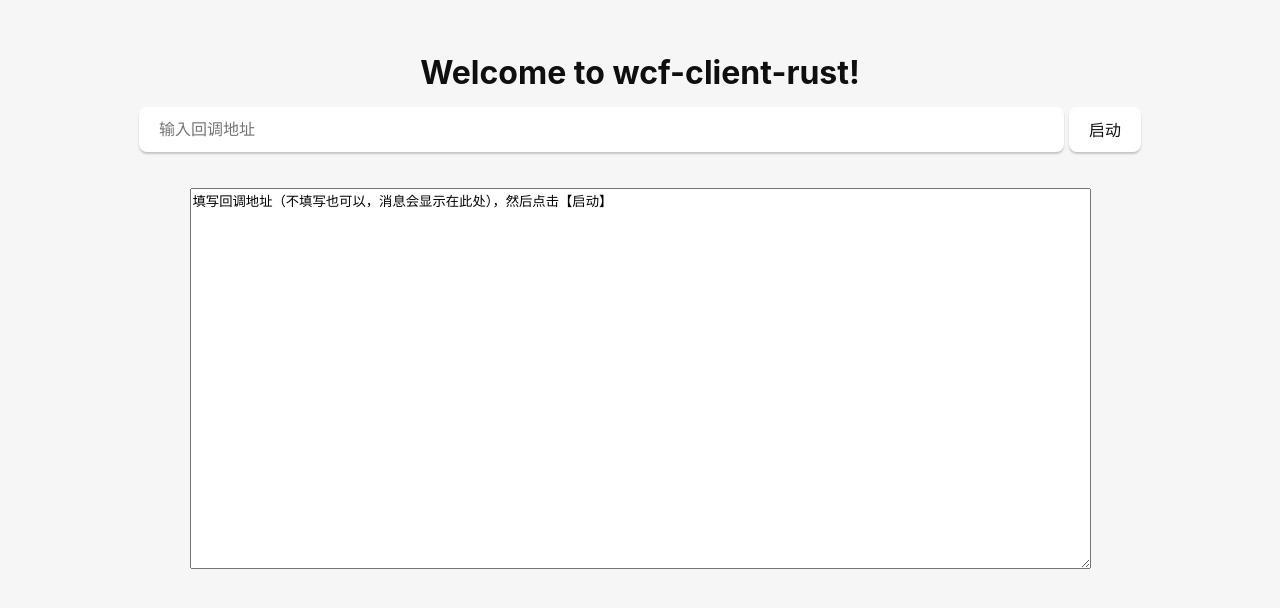
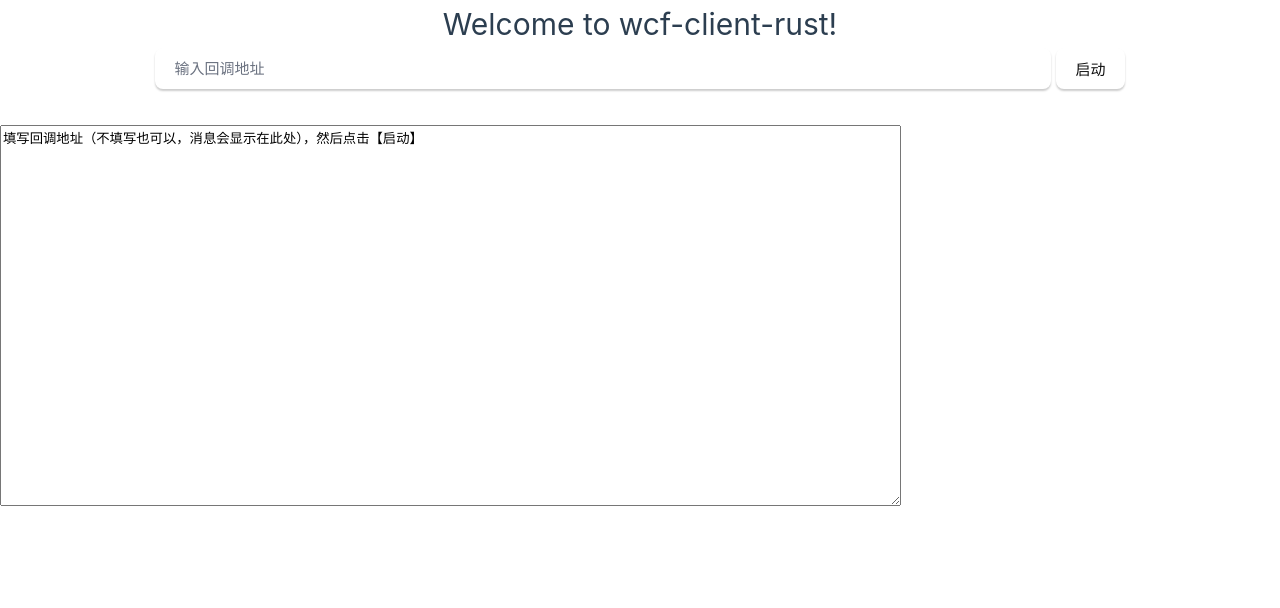
Before and after one commit to luoqiz/wcf-client-rust, a Vue app: page / in a window 1280 px wide. Shown: the top 608 px of the page. Built offline with nearby package versions, Linux system fonts and the light colour scheme.

Commit message:
feat: 添加unocss和primevue组件

```diff
--- /dev/null
+++ b/src/assets/base.css
@@ -0,0 +1,75 @@
+/* color palette from <https://github.com/vuejs/theme> */
+:root {
+  --vt-c-white: #ffffff;
+  --vt-c-white-soft: #f8f8f8;
+  --vt-c-white-mute: #f2f2f2;
+
+  --vt-c-black: #181818;
+  --vt-c-black-soft: #222222;
+  --vt-c-black-mute: #282828;
+
+  --vt-c-indigo: #2c3e50;
+
+  --vt-c-divider-light-1: rgba(60, 60, 60, 0.29);
+  --vt-c-divider-light-2: rgba(60, 60, 60, 0.12);
+  --vt-c-divider-dark-1: rgba(84, 84, 84, 0.65);
+  --vt-c-divider-dark-2: rgba(84, 84, 84, 0.48);
+
+  --vt-c-text-light-1: var(--vt-c-indigo);
+  --vt-c-text-light-2: rgba(60, 60, 60, 0.66);
+  --vt-c-text-dark-1: var(--vt-c-white);
+  --vt-c-text-dark-2: rgba(235, 235, 235, 0.64);
+}
+
+/* semantic color variables for this project */
+:root {
+  --color-background: var(--vt-c-white);
+  --color-background-soft: var(--vt-c-white-soft);
+  --color-background-mute: var(--vt-c-white-mute);
+
+  --color-border: var(--vt-c-divider-light-2);
+  --color-border-hover: var(--vt-c-divider-light-1);
+
+  --color-heading: var(--vt-c-text-light-1);
+  --color-text: var(--vt-c-text-light-1);
+
+  --section-gap: 160px;
+}
+
+@media (prefers-color-scheme: dark) {
+  :root {
+    --color-background: var(--vt-c-black);
+    --color-background-soft: var(--vt-c-black-soft);
+    --color-background-mute: var(--vt-c-black-mute);
+
+    --color-border: var(--vt-c-divider-dark-2);
+    --color-border-hover: var(--vt-c-divider-dark-1);
+
+    --color-heading: var(--vt-c-text-dark-1);
+    --color-text: var(--vt-c-text-dark-2);
+  }
+}
+
+*,
+*::before,
+*::after {
+  box-sizing: border-box;
+  margin: 0;
+  position: relative;
+  font-weight: normal;
+}
+
+body {
+  min-height: 100vh;
+  color: var(--color-text);
+  background: var(--color-background);
+  transition: color 0.5s, background-color 0.5s;
+  line-height: 1.6;
+  font-family: Inter, -apple-system, BlinkMacSystemFont, "Segoe UI", Roboto,
+    Oxygen, Ubuntu, Cantarell, "Fira Sans", "Droid Sans", "Helvetica Neue",
+    sans-serif;
+  font-size: 15px;
+  text-rendering: optimizeLegibility;
+  -webkit-font-smoothing: antialiased;
+  -moz-osx-font-smoothing: grayscale;
+}
--- a/src/styles.css
+++ b/src/assets/main.css
@@ -1,26 +1,15 @@
-:root {
-  font-family: Inter, Avenir, Helvetica, Arial, sans-serif;
-  font-size: 16px;
-  line-height: 24px;
-  font-weight: 400;
-
-  color: #0f0f0f;
-  background-color: #f6f6f6;
-
-  font-synthesis: none;
-  text-rendering: optimizeLegibility;
-  -webkit-font-smoothing: antialiased;
-  -moz-osx-font-smoothing: grayscale;
-  -webkit-text-size-adjust: 100%;
+@import "./base.css";
+a,
+.green {
+  text-decoration: none;
+  color: hsla(160, 100%, 37%, 1);
+  transition: 0.4s;
 }
 
-.container {
-  margin: 0;
-  padding-top: 4vh;
-  display: flex;
-  flex-direction: column;
-  justify-content: center;
-  text-align: center;
+@media (hover: hover) {
+  a:hover {
+    background-color: hsla(160, 100%, 37%, 0.2);
+  }
 }
 
 .logo {
--- /dev/null
+++ b/src/uno.config.ts
@@ -0,0 +1,6 @@
+// uno.config.ts
+import { defineConfig } from "unocss";
+
+export default defineConfig({
+  // ...UnoCSS选项
+});
--- a/vite.config.ts
+++ b/vite.config.ts
@@ -1,9 +1,10 @@
 import { defineConfig } from "vite";
+import UnoCSS from "unocss/vite";
 import vue from "@vitejs/plugin-vue";
 
 // https://vitejs.dev/config/
 export default defineConfig(async () => ({
-  plugins: [vue()],
+  plugins: [vue(), UnoCSS()],
 
   // Vite options tailored for Tauri development and only applied in `tauri dev` or `tauri build`
   //
```
Also changed, not shown: package.json (+7 -4 lines), src/main.ts (+17 -2 lines), 1 other file (tests, documents, lock files or other folders).
